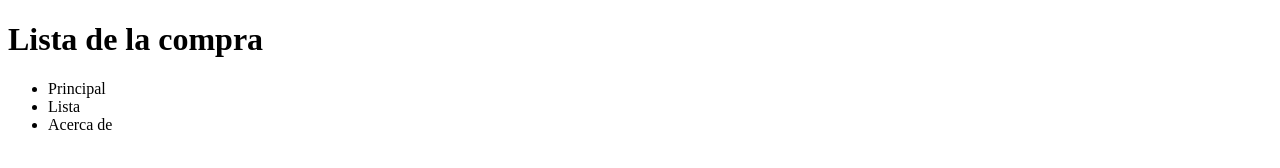
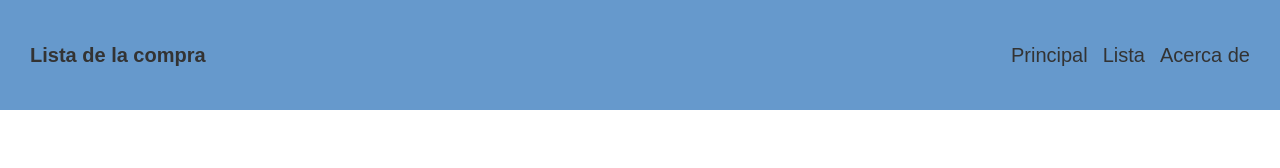
Before and after one commit to manuelaperezsimon/202207-w1ch4-manuela-perez-simon, a plain HTML site: page web-form.html in a window 1280 px wide. Drawn offline with Linux system fonts and the light colour scheme.

Commit message:
Added style to h1 and nav list

```diff
--- /dev/null
+++ b/web-form.css
@@ -0,0 +1,49 @@
+* {
+  box-sizing: border-box;
+}
+
+
+:root {
+  --main-color: #333;
+}
+
+html {
+  font-family: Arial, Helvetica, sans-serif;
+  color: var(--main-color)
+}
+
+body {
+  margin: 0;
+  min-width: 100%;
+}
+
+header {
+  display: flex;
+  justify-content: space-between;
+  background-color: #6699cc;
+  padding: 0 30px;
+  height: 110px;
+}
+
+
+.menu__principal {
+  display: flex;
+  align-items: center;
+  font-size: 20px;
+}
+
+.menu__navegacion {
+  display: flex;
+  flex-direction: row;
+  gap: 15px;
+}
+
+.menu__navegacion > li {
+  list-style: none;
+}
+
+h1 {
+  display: flex;
+  align-items: center;
+  font-size: 20px;
+}
--- a/web-form.html
+++ b/web-form.html
@@ -7,6 +7,7 @@
   <link rel="stylesheet" href="https://cdnjs.cloudflare.com/ajax/libs/font-awesome/6.1.1/css/all.min.css" integrity="sha512-KfkfwYDsLkIlwQp6LFnl8zNdLGxu9YAA1QvwINks4PhcElQSvqcyVLLD9aMhXd13uQjoXtEKNosOWaZqXgel0g==" crossorigin="anonymous" referrerpolicy="no-referrer" />
   <link rel="icon" type="img/PNG" href="img/ecf73b72-bbf9-4ed2-8092-296f687b52bc.jpeg" />
   <link       rel="stylesheet"       href="https://cdnjs.cloudflare.com/ajax/libs/font-awesome/6.1.1/css/all.min.css"       integrity="sha512-KfkfwYDsLkIlwQp6LFnl8zNdLGxu9YAA1QvwINks4PhcElQSvqcyVLLD9aMhXd13uQjoXtEKNosOWaZqXgel0g=="       crossorigin="anonymous"       referrerpolicy="no-referrer"     />
+  <link rel="stylesheet" href="web-form.css">
   <title>Formulario</title>
 </head>
 <body>
```
